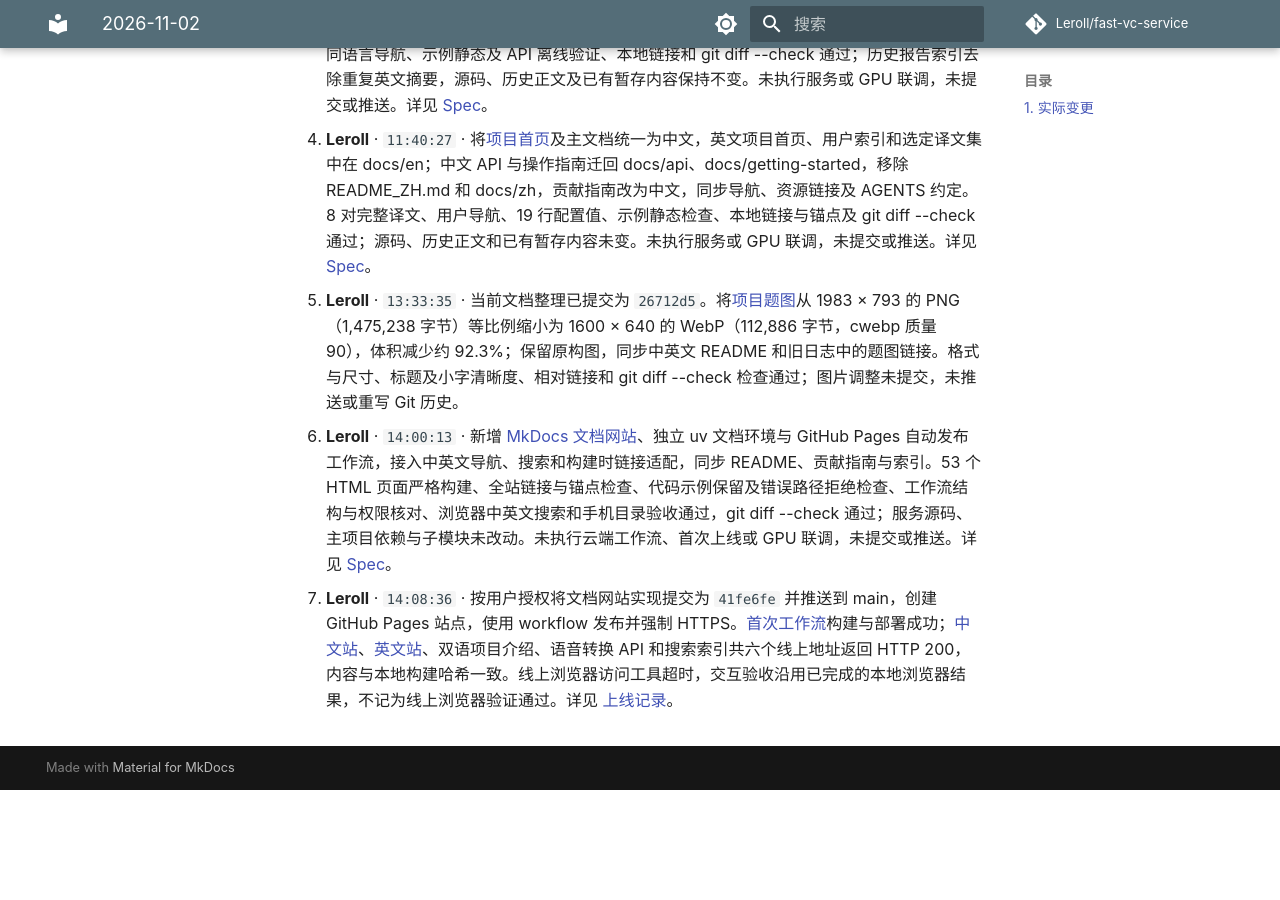
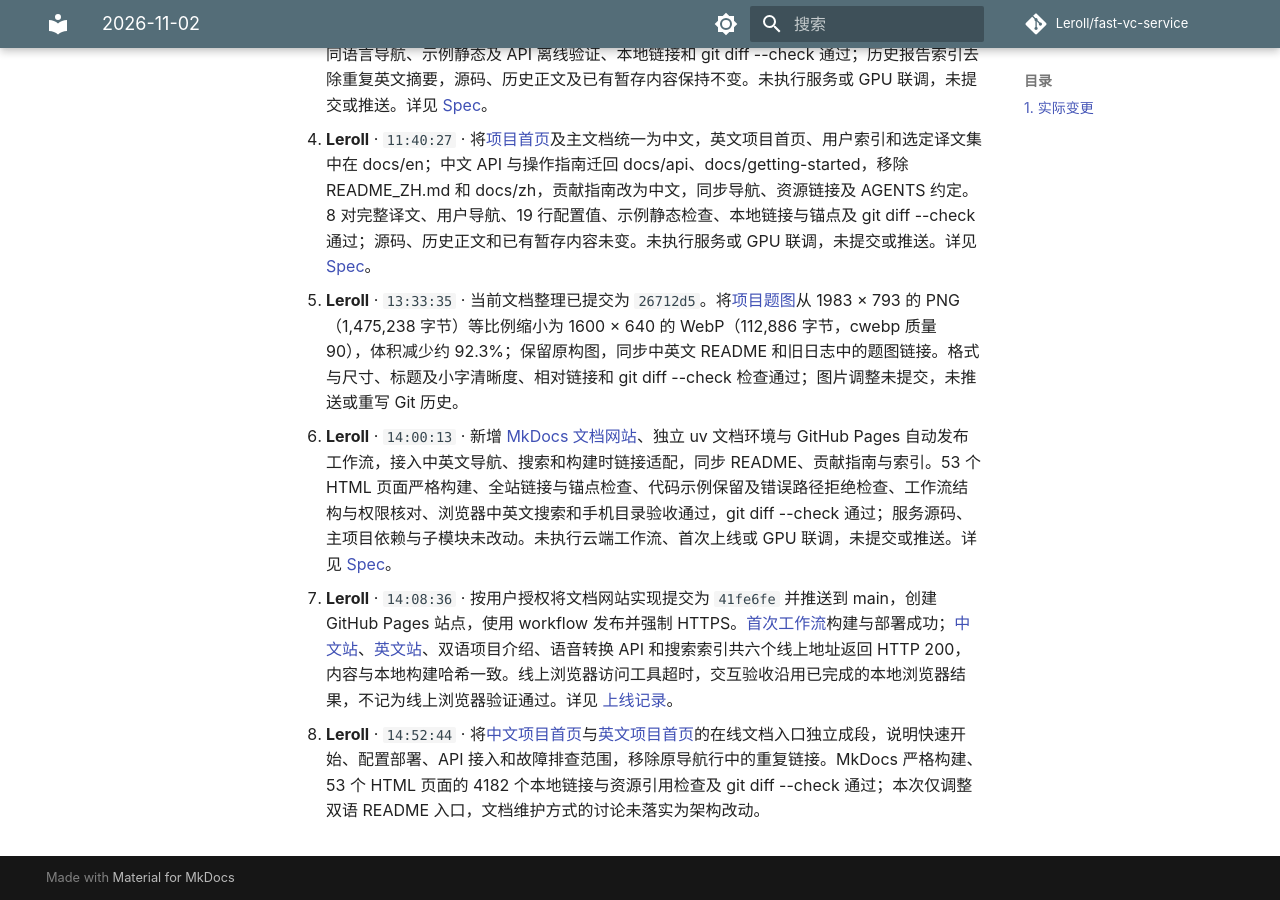
Before and after one commit to Leroll/fast-vc-service, an MkDocs documentation site: the page built from docs/changelog/2026-11-02.md, in a window 1280 px wide and 900 px high, scrolled down 568 px. Built offline with MkDocs 1.6.1 and Material for MkDocs 9.7.7, drawn with Linux system fonts in a browser that asks for light colours; comment, search, counter and statistics services are not loaded; before the commit the page ends 1358 px from its top, so only the background shows below that.

Commit message:
docs: 将在线文档入口独立成段

```diff
--- a/docs/changelog/2026-11-02.md
+++ b/docs/changelog/2026-11-02.md
@@ -15,3 +15,5 @@
 6. **Leroll** · `14:00:13` · 新增 [MkDocs 文档网站](../design/文档网站.md)、独立 uv 文档环境与 GitHub Pages 自动发布工作流，接入中英文导航、搜索和构建时链接适配，同步 README、贡献指南与索引。53 个 HTML 页面严格构建、全站链接与锚点检查、代码示例保留及错误路径拒绝检查、工作流结构与权限核对、浏览器中英文搜索和手机目录验收通过，git diff --check 通过；服务源码、主项目依赖与子模块未改动。未执行云端工作流、首次上线或 GPU 联调，未提交或推送。详见 [Spec](../specs/2026-11-02_1344__文档网站与自动发布/01__设计与验证.md)。
 
 7. **Leroll** · `14:08:36` · 按用户授权将文档网站实现提交为 `41fe6fe` 并推送到 main，创建 GitHub Pages 站点，使用 workflow 发布并强制 HTTPS。[首次工作流](https://github.com/Leroll/fast-vc-service/actions/runs/41397769263)构建与部署成功；[中文站](https://leroll.github.io/fast-vc-service/)、[英文站](https://leroll.github.io/fast-vc-service/en/)、双语项目介绍、语音转换 API 和搜索索引共六个线上地址返回 HTTP 200，内容与本地构建哈希一致。线上浏览器访问工具超时，交互验收沿用已完成的本地浏览器结果，不记为线上浏览器验证通过。详见 [上线记录](../specs/2026-11-02_1344__文档网站与自动发布/01__设计与验证.md#54-首次上线结果)。
+
+8. **Leroll** · `14:52:44` · 将[中文项目首页](../../README.md)与[英文项目首页](../en/README.md)的在线文档入口独立成段，说明快速开始、配置部署、API 接入和故障排查范围，移除原导航行中的重复链接。MkDocs 严格构建、53 个 HTML 页面的 4182 个本地链接与资源引用检查及 git diff --check 通过；本次仅调整双语 README 入口，文档维护方式的讨论未落实为架构改动。
```
Also changed, not shown: README.md (+3 -1 lines), docs/en/README.md (+3 -1 lines).
